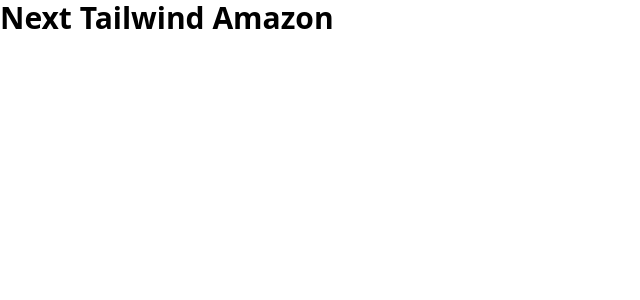
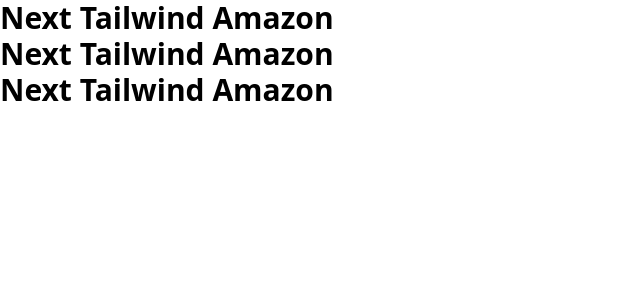
Before and after one commit to alamduetrobi/nextnote, a Next.js app: page / in a window 1280 px wide. Shown: the top 300 px of the page, without its empty margins (0-640 px from the left). Built offline with nearby package versions, Linux system fonts and the light colour scheme.

Commit message:
This is test  code

```diff
--- a/src/pages/index.tsx
+++ b/src/pages/index.tsx
@@ -13,6 +13,8 @@
         <link rel="icon" href="#" />
       </Head>
       <h1 className="text-3xl font-bold">Next Tailwind Amazon</h1>
+      <h1 className="text-3xl font-bold">Next Tailwind Amazon</h1>
+      <h1 className="text-3xl font-bold">Next Tailwind Amazon</h1>
     </div>
   );
 }
```
